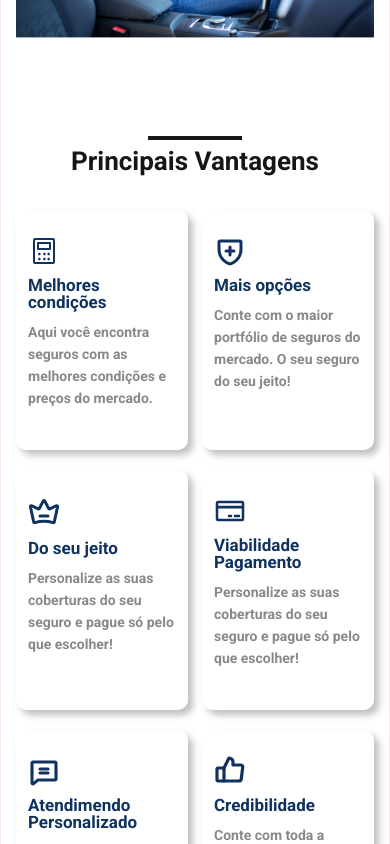
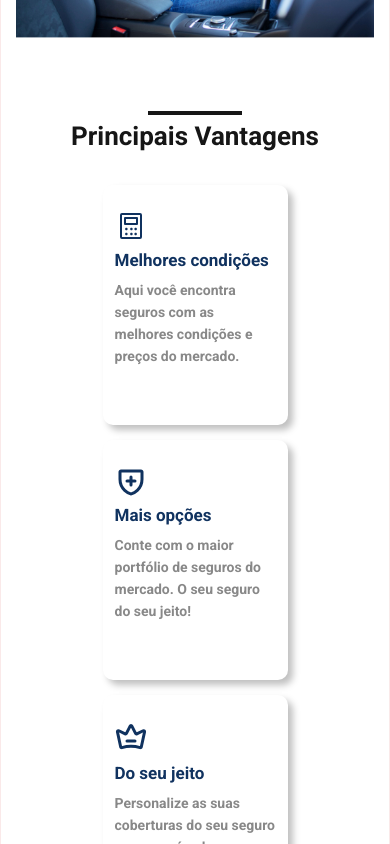
Before and after one commit to tiagopires123/kingscorretora, a React (Vite) app: page / in a window 390 px wide. Shown: the part 1660-2504 px from the top of the page. Built offline with nearby package versions, Linux system fonts and the light colour scheme.

Commit message:
Working on mobile layout

```diff
--- a/src/pages/Home.css
+++ b/src/pages/Home.css
@@ -239,12 +239,16 @@
   .article img {
     margin-top: 40px
   }
+  .benefits {
+    margin-top: 70px
+  }
   .benefits h2 {
     font-size: 26px
   }
   .benefits .card {
-    width: 172px;
+    width: 185px;
     padding: 25px 12px 40px;
     height: 240px;
+    margin: 0 auto 15px;
   }
 }
```
